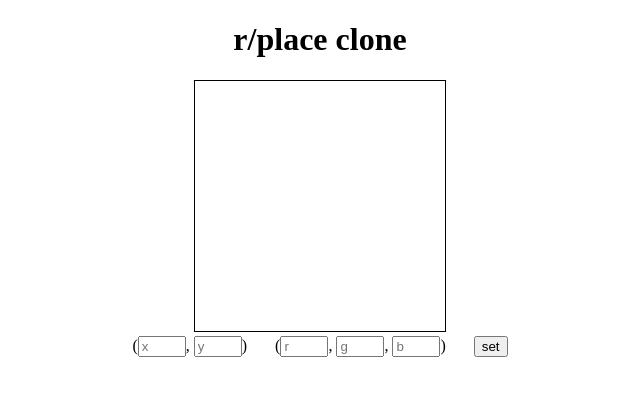
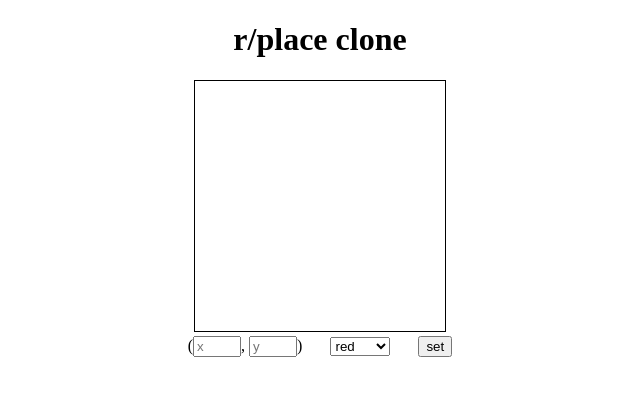
Before and after one commit to anthonytedja/rPlace, a website with bundled scripts: page static/index.html in a window 1280 px wide. Shown: the whole page, without its empty margins (320-960 px from the left). Built offline with nearby package versions, Linux system fonts and the light colour scheme; no server answers.

Commit message:
Change frontend color select to dropdown

```diff
--- a/static/frontend.js
+++ b/static/frontend.js
@@ -1,4 +1,4 @@
-import PlaceCanvas from "./place-canvas.js"
+import PlaceCanvas from './place-canvas.js'
 
 var socket
 
@@ -14,9 +14,7 @@ $(function () {
     console.log('connected')
   }
   socket.onclose = function (event) {
-		alert(
-			'closed code:' + event.code + ' reason:' + event.reason + ' wasClean:' + event.wasClean
-		)
+    alert('closed code:' + event.code + ' reason:' + event.reason + ' wasClean:' + event.wasClean)
   }
   socket.onmessage = function (event) {
     var o = JSON.parse(event.data)
@@ -47,14 +45,13 @@ $(function () {
     var o = {
       x: $('#x').val(),
       y: $('#y').val(),
-			r: $('#r').val(),
-			g: $('#g').val(),
-			b: $('#b').val(),
+      hex: $('#hex option:selected').val(),
     }
 
-		for (var key in o) {
+    for (var key of { x, y }) {
       o[key] = parseInt(o[key])
     }
+    console.log(o)
     socket.send(JSON.stringify(o))
     event.preventDefault()
   })
--- a/static/index.html
+++ b/static/index.html
@@ -31,14 +31,13 @@
     <canvas id="canvas" width="250" height="250"></canvas>
     <form id="setForm">
       (<input type="number" id="x" placeholder="x" min="0" max="250" />,
-      <input type="number" id="y" placeholder="y" min="0" max="250" />) &nbsp; &nbsp; &nbsp; (<input
-        type="number"
-        id="r"
-        placeholder="r"
-        min="0"
-        max="255"
-      />, <input type="number" id="g" placeholder="g" min="0" max="255" />,
-      <input type="number" id="b" placeholder="b" min="0" max="255" />) &nbsp; &nbsp; &nbsp;
+      <input type="number" id="y" placeholder="y" min="0" max="250" />) &nbsp; &nbsp; &nbsp;
+      <select id="hex">
+        <option value="FF0000">red</option>
+        <option value="FFD300">yellow</option>
+        <option value="32612D">green</option>
+      </select>
+      &nbsp; &nbsp; &nbsp;
       <input type="submit" name="set" value="set" />
     </form>
   </body>
```
Lines whose indentation alone changed are shown as unchanged.
